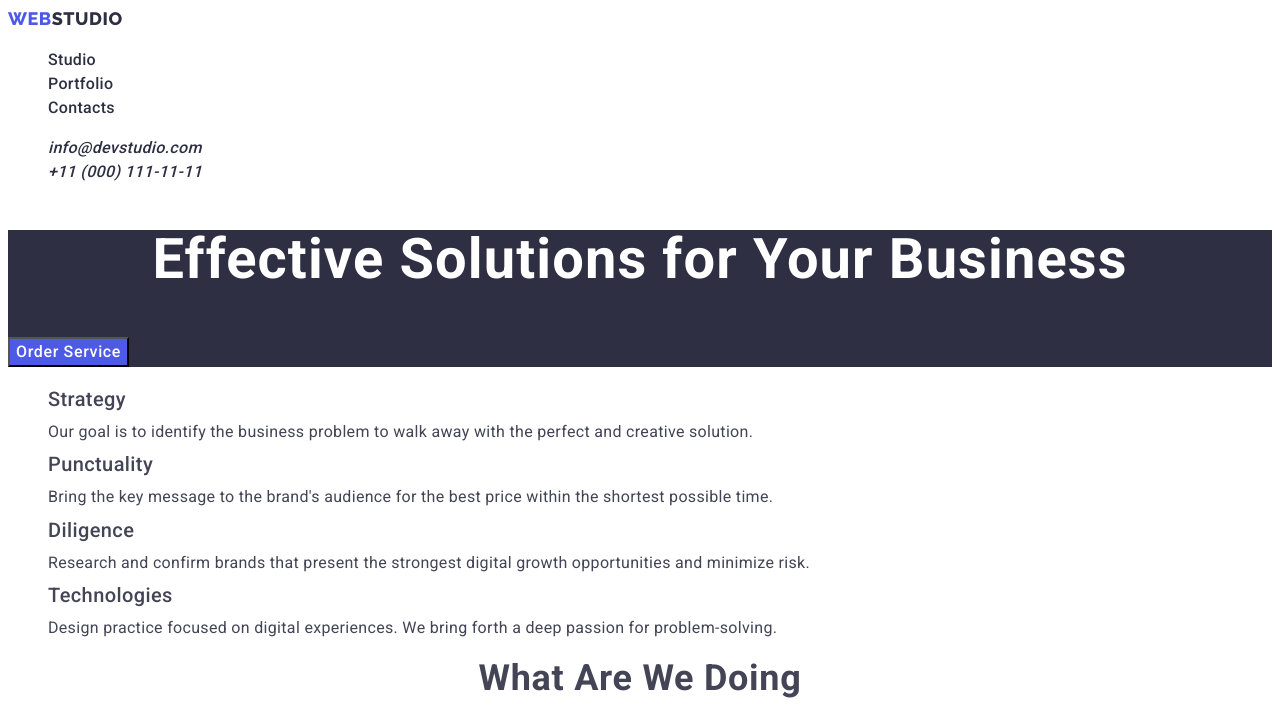
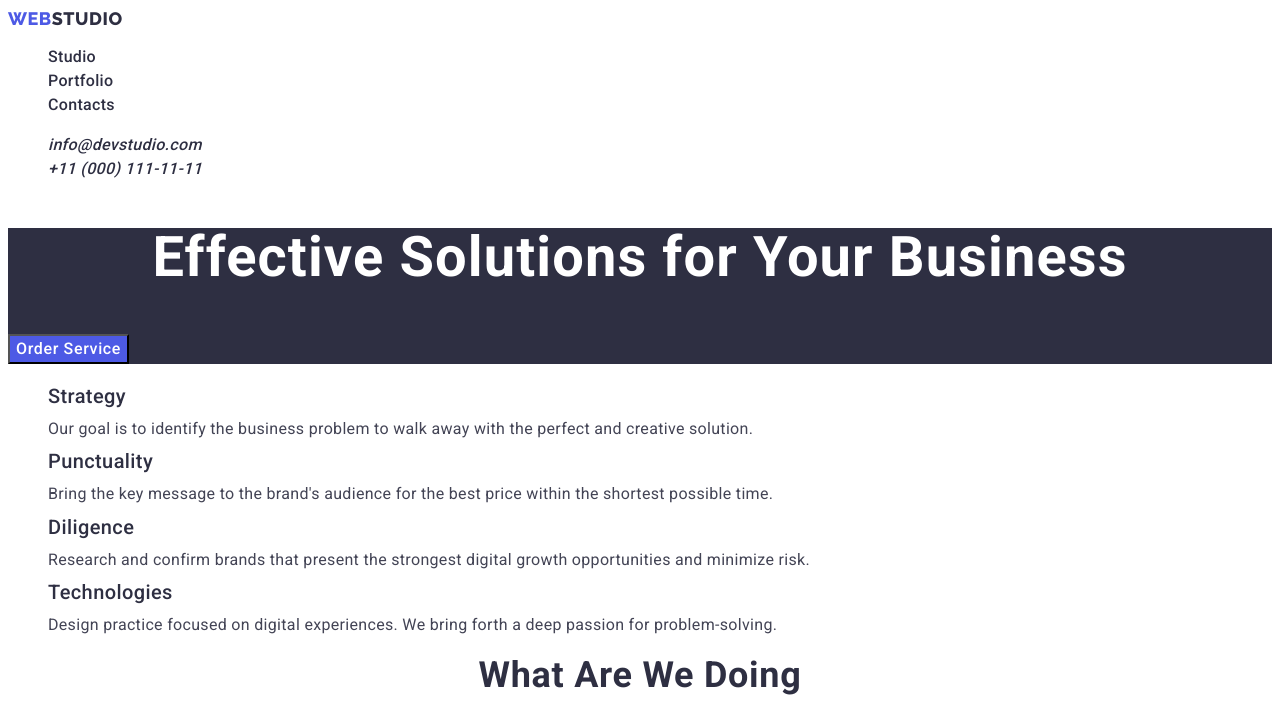
Before and after one commit to lana-lvn/goit-markup-hw-02, a plain HTML site: page index.html in a window 1280 px wide. Shown: the top 723 px of the page. Drawn offline with Linux system fonts and the light colour scheme.

Commit message:
Update styles.css

```diff
--- a/css/styles.css
+++ b/css/styles.css
@@ -18,10 +18,6 @@
 .body {
     font-family: 'Roboto', sans-serif;
     font-style: normal;
-    font-weight: 400;
-    font-size: 16px;
-    line-height: 1.5;
-    letter-spacing: 0.02em;
     color: var(--color-slate);
 
     background-color: var(--color-white);
@@ -158,6 +154,7 @@ background-color: var(--color-navy-blue);
     letter-spacing: 0.02em;
     text-align: center;
     text-transform: capitalize;
+    color: var(--color-navy-blue);
 
 }
 
@@ -168,6 +165,7 @@ background-color: var(--color-navy-blue);
     font-size: 20px;
     line-height: 1.2;
     letter-spacing: 0.02em;
+    color: var(--color-navy-blue);
 }
 
 .our-team {
```
